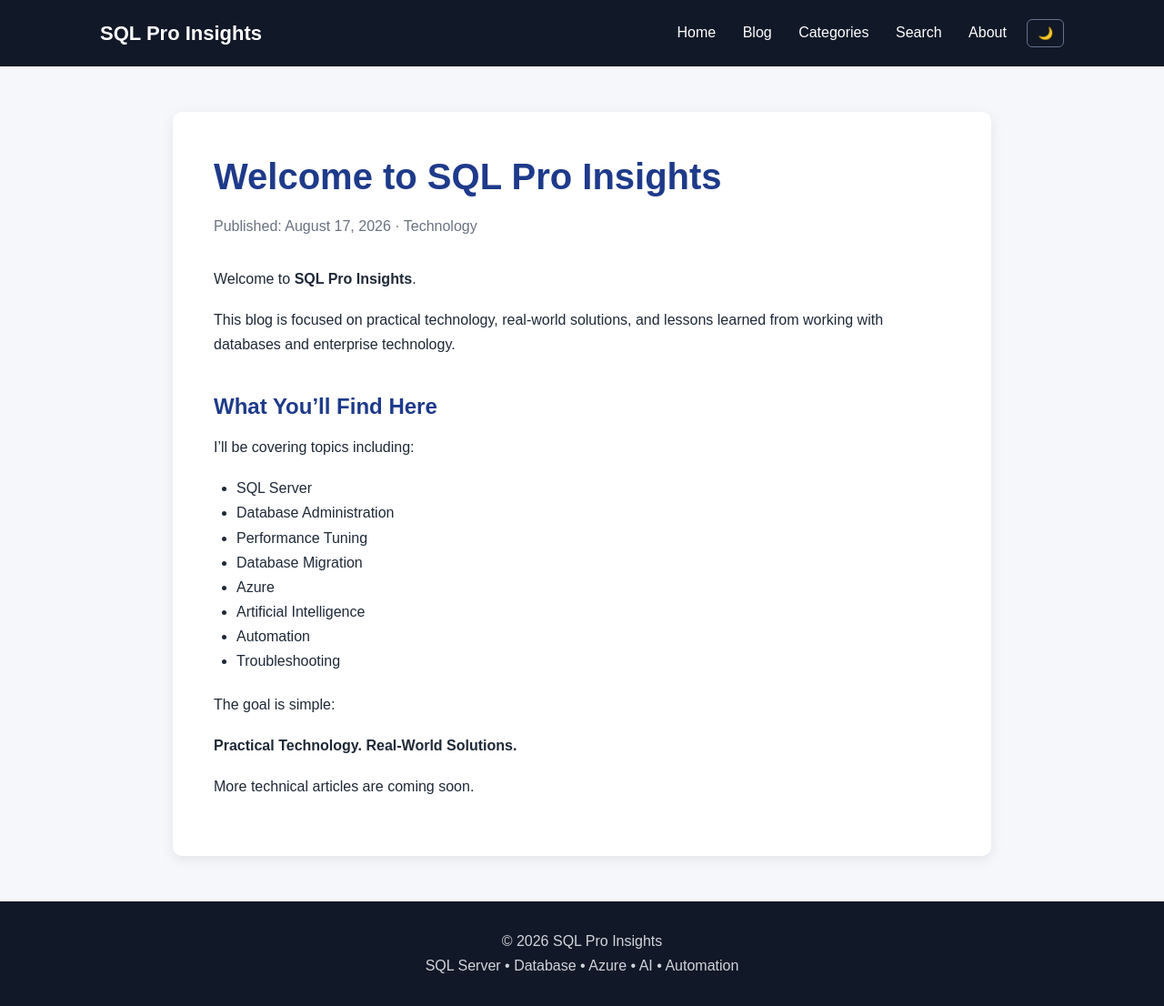
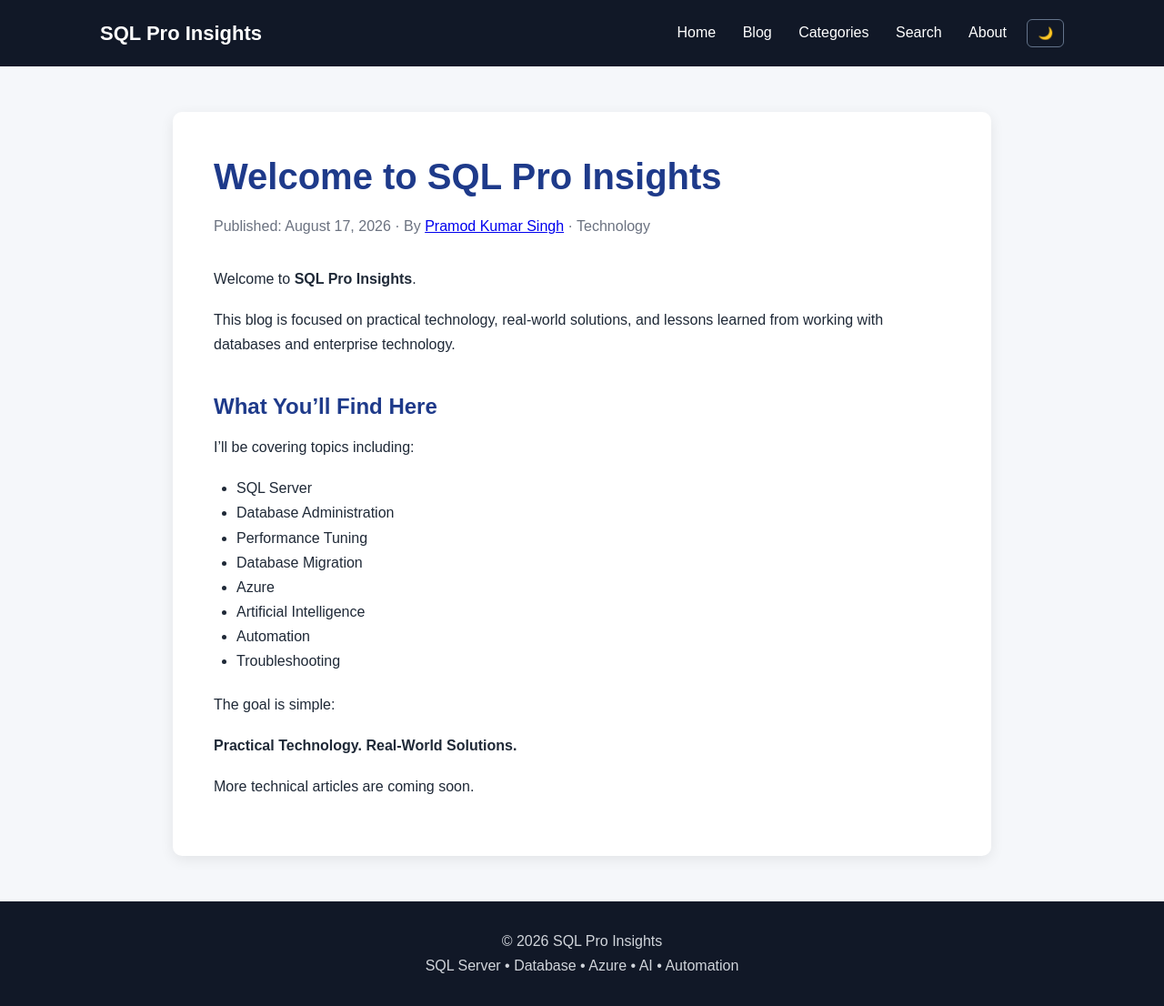
Before and after one commit to SQLProInsights/sqlproinsights.github.io, a Jekyll site: the page built from _posts/2026-08-17-welcome-to-sql-pro-insights.md, in a window 1280 px wide. Shown: the whole page at 91% size. Built offline with Jekyll 4.4.1, drawn with Linux system fonts in a browser that asks for light colours.

Commit message:
Include author name in post metadata
Added author information to the post metadata.

```diff
--- a/_layouts/post.html
+++ b/_layouts/post.html
@@ -6,9 +6,10 @@ layout: default
 
     <h1>{{ page.title }}</h1>
 
-    <div class="post-meta">
-        Published:
-        {{ page.date | date: "%B %d, %Y" }}
+<div class="post-meta">
+    Published: {{ page.date | date: "%B %d, %Y" }}
+    ·
+    By <a href="{{ '/about/' | relative_url }}">Pramod Kumar Singh</a>
 
         {% if page.categories %}
             · {{ page.categories | join: ", " }}
```
